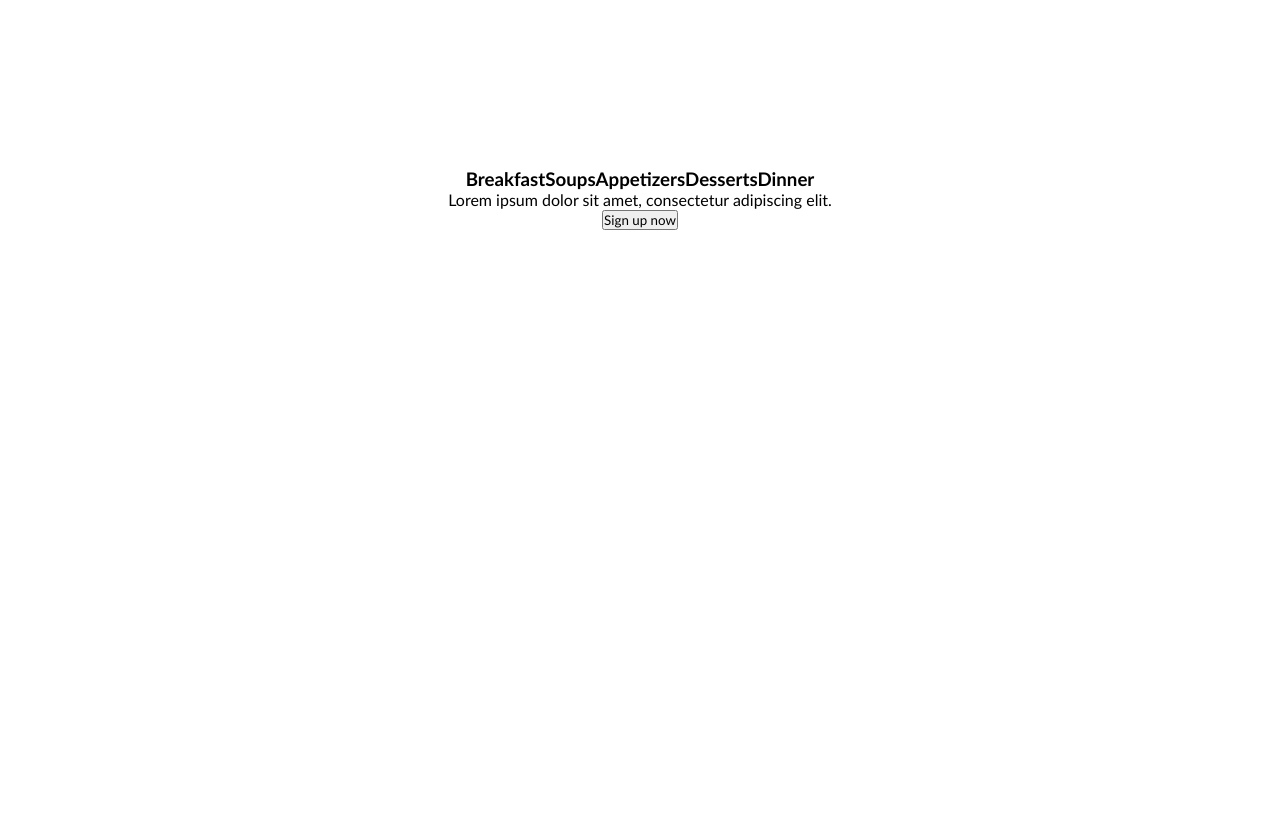
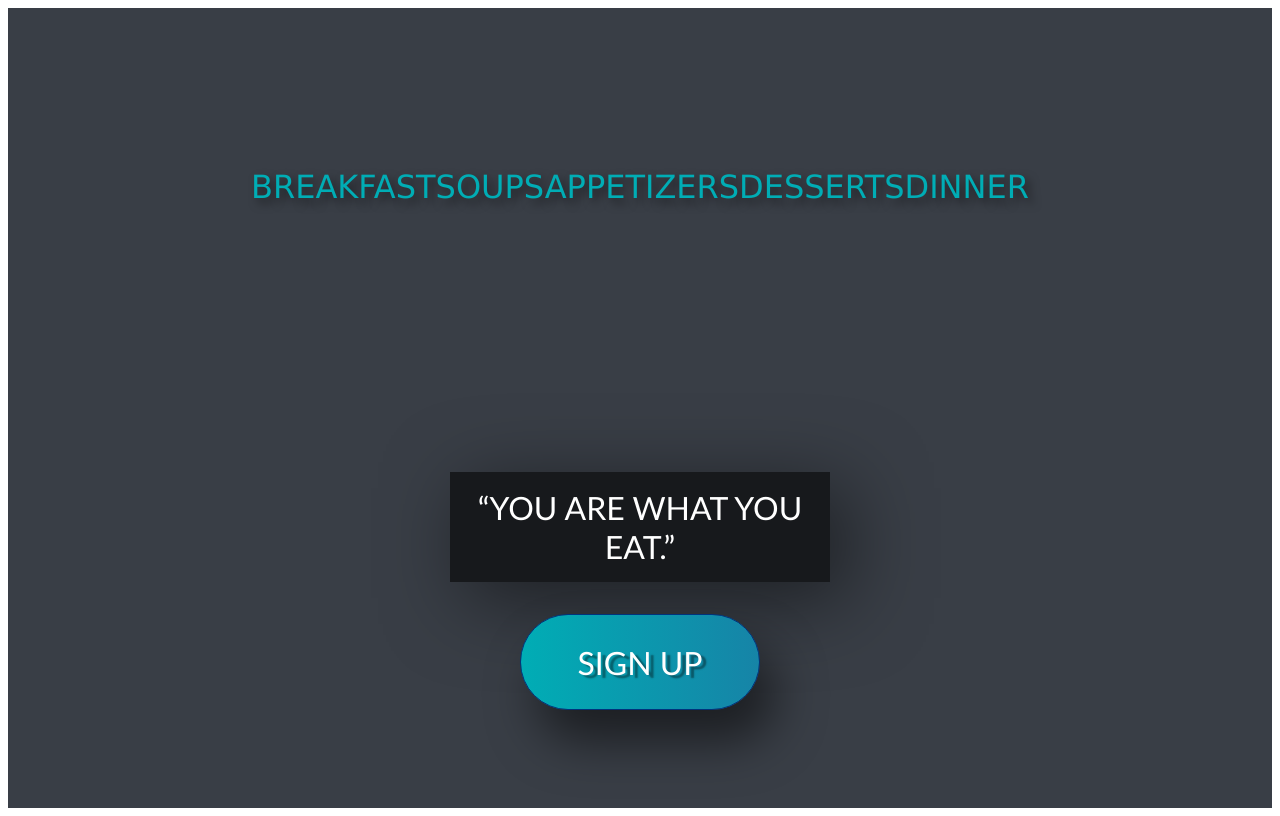
Before and after one commit to kmachura/help-chef, an Angular app in the folder frontend/help-chef/: page / in a window 1280 px wide. Built offline with nearby package versions, Linux system fonts and the light colour scheme.

Commit message:
Add css to button, paragraph and heading

```diff
--- a/frontend/help-chef/src/app/main/main.component.css
+++ b/frontend/help-chef/src/app/main/main.component.css
@@ -18,7 +18,7 @@ html {
 .section-one {
   width: 100%;
   height: 100vh;
-  background-color: 393e46;
+  background-color: #393e46;
   background-size: cover;
   position: relative;
 }
@@ -31,4 +31,44 @@ html {
   transform: translateX(-50%);
   text-align: center;
 }
+
+.front-heading {
+  margin-bottom: 4rem;
+  height: 15rem;
+}
+
+.front-heading span {
+  font-family: Verdana, Geneva, Tahoma, sans-serif;
+  font-size: 2rem;
+  font-weight: 400;
+  text-transform: uppercase;
+  color: #00adb5;
+  text-shadow: 0.3rem 0.3rem 0.6rem rgba(0, 0, 0, 0.5);
+}
+
+.front-paragraph {
+  font-size: 2rem;
+  font-weight: 400;
+  text-transform: uppercase;
+  color: #fff;
+  background-color: rgba(0, 0, 0, 0.6);
+  width: 30%;
+  margin: 0 auto 2rem auto;
+  padding: 1rem 0;
+  box-shadow: 1rem 1rem 5rem rgba(0, 0, 0, 0.5);
+}
+
+.front-btn {
+  width: 15rem;
+  height: 6rem;
+  background: linear-gradient(to right, #00adb5, #1684a7);
+  color: #fff;
+  font-size: 2rem;
+  text-transform: uppercase;
+  border-radius: 3rem;
+  border: 0.1rem solid #00337c;
+  box-shadow: 1rem 2rem 3rem rgba(0, 0, 0, 0.5);
+  text-shadow: 0.3rem 0.2rem 0.1rem rgba(0, 0, 0, 0.4);
+  cursor: pointer;
+}
 /* The End of the First Section */
--- a/frontend/help-chef/src/app/main/main.component.html
+++ b/frontend/help-chef/src/app/main/main.component.html
@@ -10,10 +10,8 @@
           <span class="heading-four">Desserts</span>
           <span class="heading-five">Dinner</span>
         </h1>
-        <p class="front-paragraph">
-          Lorem ipsum dolor sit amet, consectetur adipiscing elit.
-        </p>
-        <button class="front-btn">Sign up now</button>
+        <p class="front-paragraph">“You are what you eat.”</p>
+        <button class="front-btn">Sign up</button>
       </div>
     </section>
 
```
